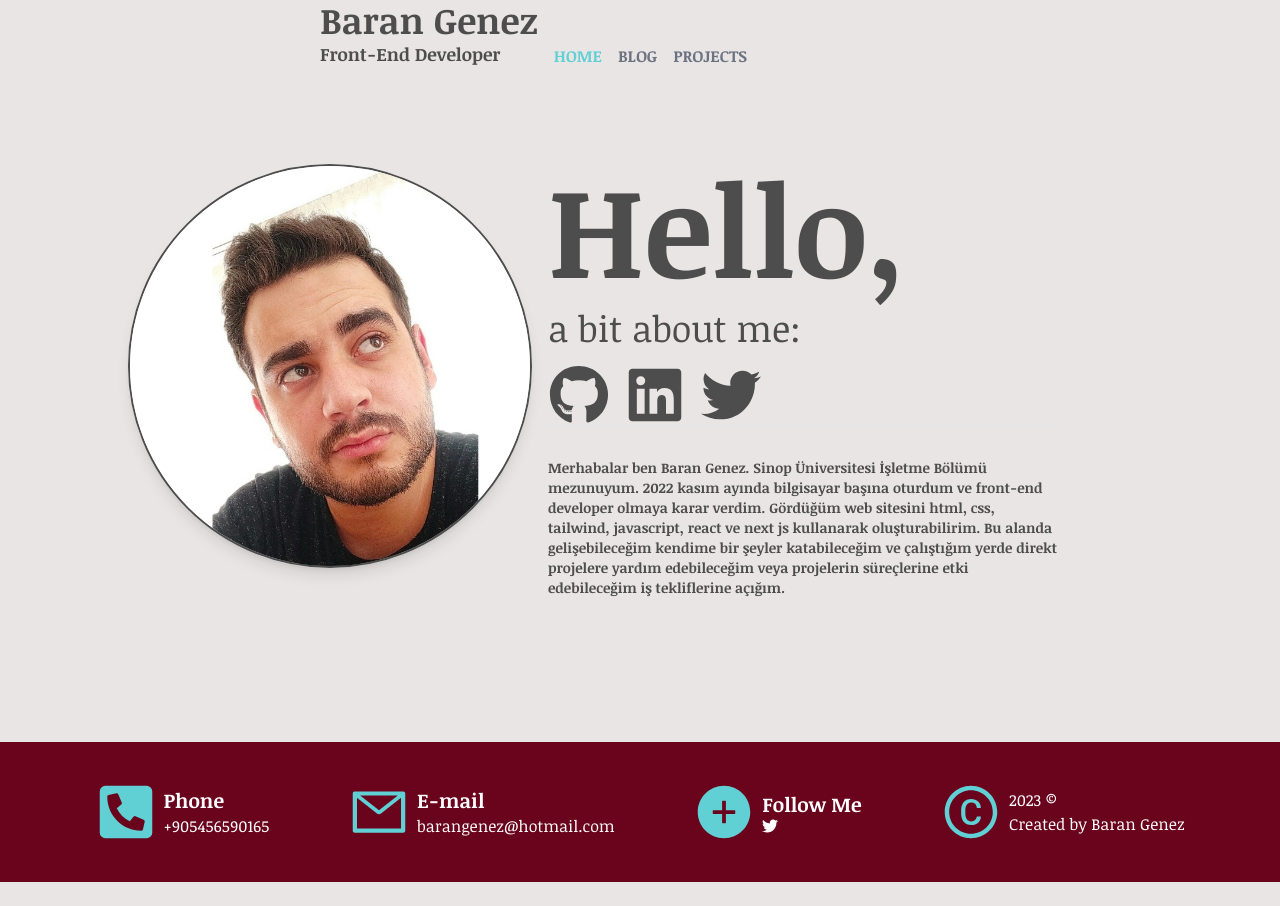
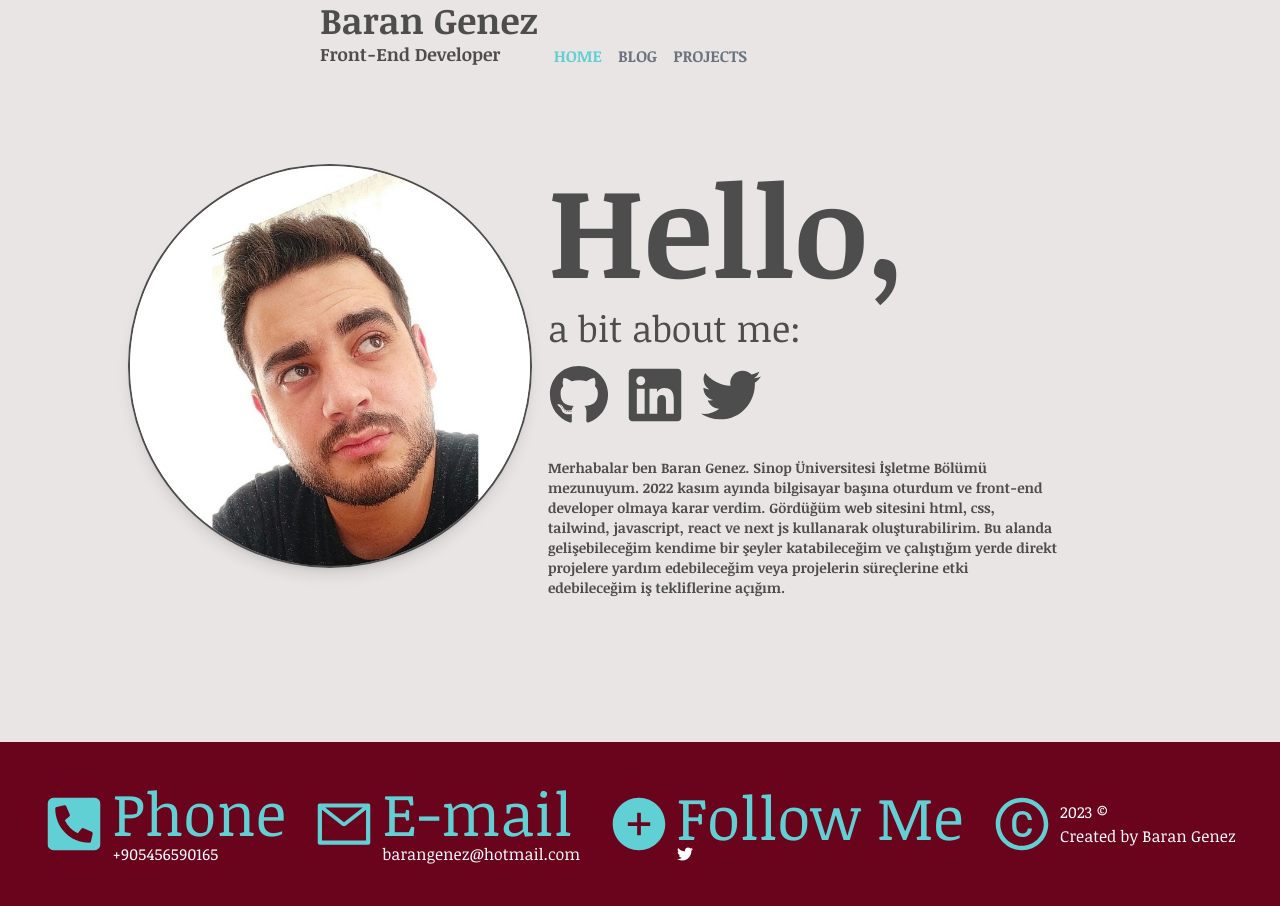
Before and after one commit to Clophy/portfolio, a Next.js app: page / in a window 1280 px wide. Before the commit the page ends 882 px from the top, so only its background shows below. Built offline with nearby package versions, Linux system fonts and the light colour scheme.

Commit message:
Update index.jsx

```diff
--- a/components/footer/index.jsx
+++ b/components/footer/index.jsx
@@ -16,21 +16,21 @@ function Footer() {
           <div className={Styles.icon}>
             <FaPhoneSquareAlt />
             <div className={Styles.iconText}>
-              <h6>Phone</h6>
+              <h3>Phone</h3>
               <p>+905456590165</p>
             </div>
           </div>
           <div className={Styles.icon}>
             <AiOutlineMail />
             <div className={Styles.iconText}>
-              <h6>E-mail</h6>
+              <h3>E-mail</h3>
               <p><Link href='mailto:barangenez@hotmail.com'>barangenez@hotmail.com</Link></p>
             </div>
           </div>
           <div className={Styles.icon}>
             <AiFillPlusCircle />
             <div className={Styles.iconText}>
-              <h6>Follow Me</h6>
+              <h3>Follow Me</h3>
               <p><Link href="https://www.twitter.com/barangenez"><FaTwitter/></Link></p>
             </div>
           </div>
```
